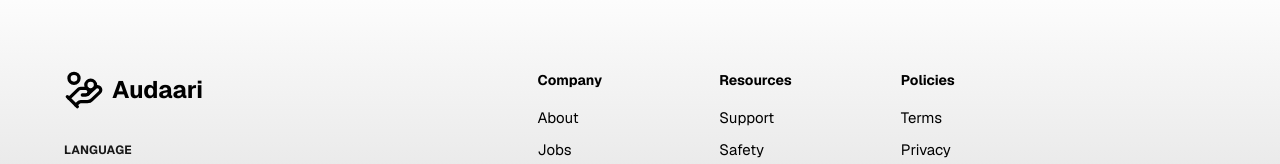
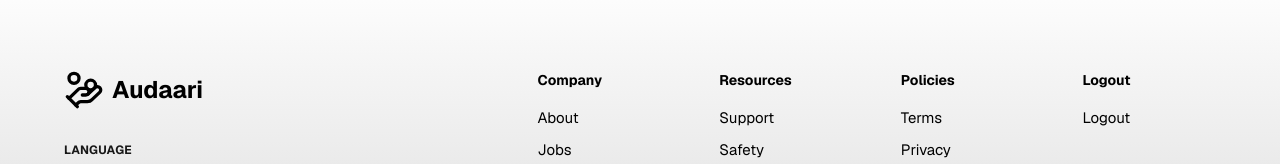
Before and after one commit to Husnain0120/audaari_app, a Next.js app: page / in a window 1280 px wide. Shown: the part 598-762 px from the top of the page. Built offline with nearby package versions, Linux system fonts and the light colour scheme.

Commit message:
update feat and npm next@15.5.9

```diff
--- a/src/app/layout.js
+++ b/src/app/layout.js
@@ -1,8 +1,10 @@
+import Footer from '@/components/Footer';
 import Navbar from '@/components/Navbar';
 import { ThemeProvider } from '@/components/theme-provider';
+
+import { LingoProvider, loadDictionary } from 'lingo.dev/react/rsc';
 import { Geist, Geist_Mono } from 'next/font/google';
 import './globals.css';
-import Footer from '@/components/Footer';
 
 const geistSans = Geist({
   variable: '--font-geist-sans',
@@ -21,24 +23,28 @@ export const metadata = {
 
 export default function RootLayout({ children }) {
   return (
-    <html lang='en'>
+    <LingoProvider loadDictionary={locale => loadDictionary(locale)}>
+      {' '}
+      <html lang="en">
         <body
           className={`${geistSans.variable} ${geistMono.variable} antialiased`}
         >
           {' '}
           <ThemeProvider
-          attribute='class'
-          defaultTheme='system'
+            attribute="class"
+            defaultTheme="system"
             enableSystem
             disableTransitionOnChange
           >
             <main>
               <Navbar />
+
               {children}
               <Footer />
             </main>
           </ThemeProvider>
         </body>
       </html>
+    </LingoProvider>
   );
 }
--- a/src/components/Footer.jsx
+++ b/src/components/Footer.jsx
@@ -56,6 +56,7 @@ export default function Footer() {
       { label: 'Licences', href: '#' },
       { label: 'Company Information', href: '#' },
     ],
+    logout: [{ label: 'Logout', href: '#' }],
   };
 
   return (
--- a/src/components/Navbar.jsx
+++ b/src/components/Navbar.jsx
@@ -1,6 +1,7 @@
 'use client';
+import { Avatar, AvatarFallback, AvatarImage } from '@/components/ui/avatar';
+import { LocaleSwitcher } from 'lingo.dev/react/client';
 
-import { Avatar, AvatarFallback, AvatarImage } from '@/components/ui/avatar';
 import { HandCoins } from 'lucide-react';
 import Link from 'next/link';
 import { useEffect, useState } from 'react';
@@ -42,7 +43,12 @@ const Navbar = () => {
           <HandCoins className="w-6 h-6 dark:text-white text-black" />
         </Link>
       </div>
-
+      <div>
+        <LocaleSwitcher
+          locales={['en', 'es', 'fr', 'de', 'zh']}
+          className="dark:text-white text-black "
+        />
+      </div>
       {/* ✅ Right side icons */}
       <div className="flex items-center">
         <div className="p-0.5 border-black rounded-full mx-4 border-2 dark:border-white transition-transform transform hover:scale-110 duration-300">
```
Also changed, not shown: eslint.config.mjs (+9 -9 lines), package.json (+6 -4 lines), 1 other file (tests, documents, lock files or other folders). Lines whose indentation alone changed are shown as unchanged.
